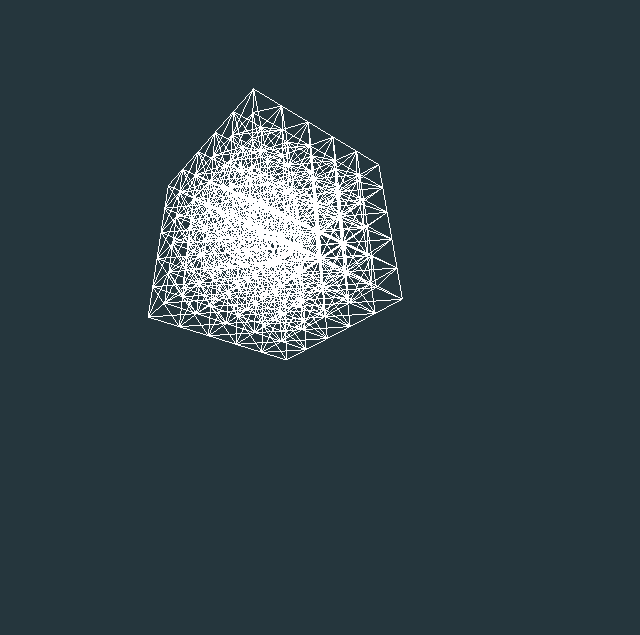
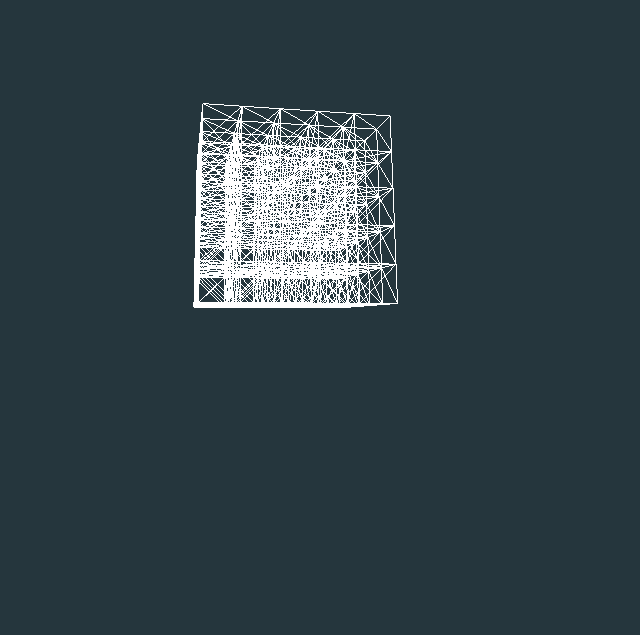
Before and after one commit to Rasacl/threejs, a website built with Parcel: page 05-three-full-script/src/index.html in a window 1280 px wide. Shown: the part 165-800 px from the top of the page, without its empty margins (372-1012 px from the left). Built offline with nearby package versions, Linux system fonts and the light colour scheme; animation ran at ten frames a second; files whose address does not match are found by name.

Commit message:
3D屏幕

```diff
--- a/05-three-full-script/src/assets/css/style.css
+++ b/05-three-full-script/src/assets/css/style.css
@@ -25,3 +25,8 @@ canvas{
 .page h3{
   font-size: 30px;
 }
+
+/*隐藏滚动条*/
+::-webkit-scrollbar{
+  display: none;
+}
--- a/05-three-full-script/src/index.html
+++ b/05-three-full-script/src/index.html
@@ -8,15 +8,15 @@
     <link rel="stylesheet" href="./assets/css/style.css" />
   </head>
   <body>
-    <div class="page page1">
+    <div class="page page0">
       <h1>Raycaster投射光线</h1>
       <h3>实现3D交互效果</h3>
     </div>
-    <div class="page page2">
+    <div class="page page1">
       <h1>THREE.BufferGeometry</h1>
       <h3>应用打造酷炫三角形</h3>
     </div>
-    <div class="page page3">
+    <div class="page page2">
       <h1>活泼点光源</h1>
       <h3>点光源围绕照亮小球</h3>
     </div>
--- a/05-three-full-script/src/main/main.js
+++ b/05-three-full-script/src/main/main.js
@@ -47,7 +47,87 @@ for (let i = 0; i < 5; i++) {
     }
   }
 }
+
+
+//c创建三角形
+var sjxGroup = new THREE.Group();
+for (let i = 0; i < 50; i++) {
+  // 每一个三角形，需要3个顶点，每个顶点需要3个值
+  const geometry = new THREE.BufferGeometry();
+  const positionArray = new Float32Array(9);
+  for (let j = 0; j < 9; j++) {
+    if(j%3 == 1){
+      positionArray[j] = Math.random() * 10 - 5;
+    }else {
+
+      positionArray[j] = Math.random() * 10 - 5;
+    }
+  }
+  geometry.setAttribute(
+      "position",
+      new THREE.BufferAttribute(positionArray, 3)
+  );
+  let color = new THREE.Color(Math.random(), Math.random(), Math.random());
+  const material = new THREE.MeshBasicMaterial({
+    color: color,
+    transparent: true,
+    opacity: 0.5,
+    side: THREE.DoubleSide,
+  });
+  // 根据几何体和材质创建物体
+  let sjxmesh = new THREE.Mesh(geometry, material);
+  sjxGroup.add(sjxmesh);
+  sjxGroup.position.set(0, -35, 0);
+}
+
+//弹跳小球
+let sphereGroup = new THREE.Group();
+const sphereGeometry = new THREE.SphereGeometry(1, 20, 20);
+const sphereMaterial = new THREE.MeshStandardMaterial();
+const sphere = new THREE.Mesh(sphereGeometry, sphereMaterial);
+// 投射阴影
+sphere.castShadow = true;
+
+sphereGroup.add(sphere);
+
+// // 创建平面
+const planeGeometry = new THREE.PlaneGeometry(50, 50);
+const plane = new THREE.Mesh(planeGeometry, sphereMaterial);
+plane.position.set(0, -1, 0);
+plane.rotation.x = -Math.PI / 2;
+// 接收阴影
+plane.receiveShadow = true;
+sphereGroup.add(plane);
+
+// 灯光
+// 环境光
+const light = new THREE.AmbientLight(0xffffff, 0.5); // soft white light
+sphereGroup.add(light);
+
+const smallBall = new THREE.Mesh(
+    new THREE.SphereGeometry(0.1, 20, 20),
+    new THREE.MeshBasicMaterial({ color: 0xff0000 })
+);
+smallBall.position.set(2, 2, 2);
+//直线光源
+const pointLight = new THREE.PointLight(0xff0000, 2);
+// pointLight.position.set(2, 2, 2);
+pointLight.castShadow = true;
+
+// 设置阴影贴图模糊度
+pointLight.shadow.radius = 20;
+// 设置阴影贴图的分辨率
+pointLight.shadow.mapSize.set(512, 512);
+pointLight.decay = 0;
+sphereGroup.position.set(0, -75, 0);
+// 设置透视相机的属性
+smallBall.add(pointLight);
+sphereGroup.add(smallBall);
+scene.add(sphereGroup);
 scene.add(cubeGroup)
+scene.add(sjxGroup)
+
+let arrGroup = [cubeGroup,sjxGroup,sphereGroup];
 // 创建投射光线对象
 const raycaster = new THREE.Raycaster();
 
@@ -55,18 +135,11 @@ const raycaster = new THREE.Raycaster();
 const mouse = new THREE.Vector2();
 
 // 监听鼠标的位置
-// window.addEventListener("mousemove", (event) => {
-//   //   console.log(event);
-//   mouse.x = (event.clientX / window.innerWidth) * 2 - 1;
-//   mouse.y = -((event.clientY / window.innerHeight) * 2 - 1);
-//   raycaster.setFromCamera(mouse, camera);
-//   let result = raycaster.intersectObjects(cubeArr);
-//   //   console.log(result);
-//   //   result[0].object.material = redMaterial;
-//   result.forEach((item) => {
-//     item.object.material = redMaterial;
-//   });
-// });
+window.addEventListener("mousemove", (event) => {
+  //摇晃相机
+  mouse.x = (event.clientX / window.innerWidth)  - 0.5;
+  mouse.y = (event.clientY / window.innerHeight) - 0.5;
+});
 
 // 监听鼠标的位置
 window.addEventListener("click", (event) => {
@@ -81,6 +154,24 @@ window.addEventListener("click", (event) => {
     item.object.material = redMaterial;
   });
 });
+//设置当前页
+let currentPage = 0;
+//监听鼠标滚动事件
+window.addEventListener("scroll", (event) => {
+  const newPage = Math.round(window.scrollY / window.innerHeight);
+if (currentPage !== newPage){
+  currentPage = newPage;
+  console.log('改变页面', currentPage)
+// gsap.to(`.page${currentPage} h1`, {
+//     duration: 0.7,
+//   rotation: '+=360',
+// })
+  gsap.fromTo(`.page${currentPage} h1`,
+      {x:-300},
+      {x:0,duration: 0.7,rotation: '+=360',}
+  )
+}
+})
 
 // 初始化渲染器
 const renderer = new THREE.WebGLRenderer({alpha: true});
@@ -109,9 +200,22 @@ const clock = new THREE.Clock();
 
 function render() {
   let time = clock.getElapsedTime();
+  let delTime = clock.getDelta();
   cubeGroup.rotation.x = time * 0.5;
   cubeGroup.rotation.y = time * 0.5;
+
+  sjxGroup.rotation.x = time * 0.5;
+  sjxGroup.rotation.y = time * 0.5;
+
+  smallBall.position.x = Math.sin(time) * 3;
+  smallBall.position.z = Math.cos(time) * 3;
+  smallBall.position.y = 2 + Math.sin(time * 10) / 2;
+  sphereGroup.rotation.z = Math.sin(time)  * 0.5;
+  sphereGroup.rotation.y = Math.sin(time)  * 0.1;
   // controls.update();
+  //根据当前滚动的scrolly值，设置摄像机的位置
+  camera.position.y = -(window.scrollY / window.innerHeight) * 30;
+  camera.position.x = (mouse.x * 10 - camera.position.x) * delTime * 50;
   renderer.render(scene, camera);
   //   渲染下一帧的时候就会调用render函数
   requestAnimationFrame(render);
```
